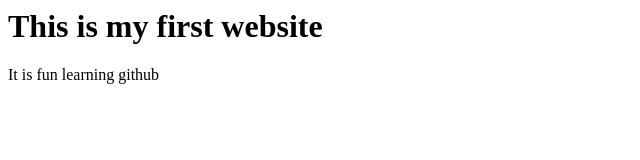
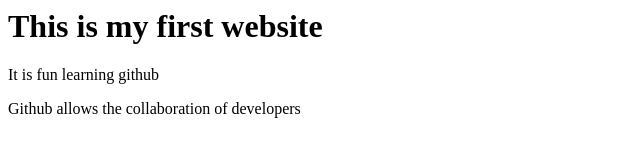
Before and after one commit to Khadijanasrudin/firstsite, a plain HTML site: page index.html in a window 1280 px wide. Shown: the whole page, without its empty margins (0-640 px from the left). Drawn offline with Linux system fonts and the light colour scheme.

Commit message:
added a new paragraph

```diff
--- a/index.html
+++ b/index.html
@@ -4,6 +4,7 @@
 </head>
 	<body>
 		<P>It is fun learning github</P>
+		<p>Github allows the collaboration of developers</p>
 	</body>
 
 </html>
```
